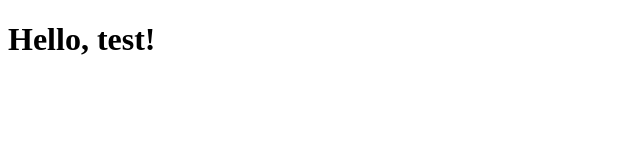
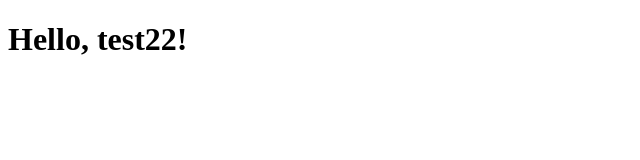
Before and after one commit to Ventajou/netlify-test, a plain HTML site: page index.html in a window 1280 px wide. Shown: the full height of the page, 0-640 px from the left. Drawn offline with Linux system fonts and the light colour scheme.

Commit message:
one more commit

```diff
--- a/index.html
+++ b/index.html
@@ -4,6 +4,6 @@
     <title>Netlify Test!</title>
   </head>
   <body>
-    <h1>Hello, test!</h1>
+    <h1>Hello, test22!</h1>
   </body>
 </html>
```
